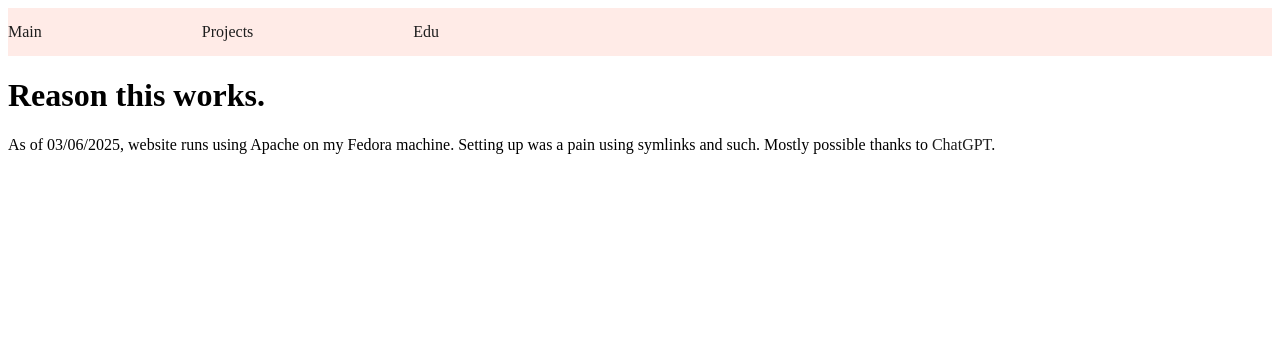
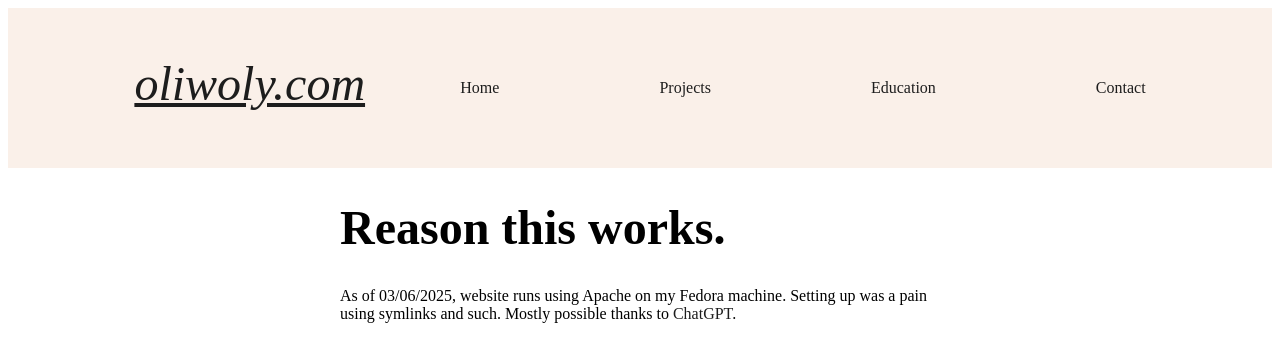
Before and after one commit to OliWoly/oliwolyws, a plain HTML site: page projects.html in a window 1280 px wide. Drawn offline with Linux system fonts and the light colour scheme; a web font is replaced by a local one.

Commit message:
First steps towards a functioning interactive navigation bar with movement
Working on introducing movement to the text in lign with the mvoement of the mouse. Similair to D2 menu screens

```diff
--- a/projects.html
+++ b/projects.html
@@ -6,26 +6,35 @@
     <link rel="stylesheet" href="styles.css" type="text/css"/>
 </head>
 <body>
+    <div class="header">
+        <div class="logoHeader">
+            <p> oliwoly.com </p>
+        </div>
         <!-- Navigation bar -->
         <nav>
             <div class="navigationBarSub">
-			<a href="index.html">Main</a>
+                <a href="index.html">Home</a>
             </div>
             <div class="navigationBarSub">
                 <a href="projects.html">Projects</a>
             </div>
             <div class="navigationBarSub">
-			<a href="education.html">Edu</a>
+                <a href="education.html">Education</a>
+            </div>
+            <div class="navigationBarSub">
+                <a href="contact.html">Contact</a>
             </div>
         </nav>
+    </div>
 
 
-
+    <main>
         <h1>Reason this works.</h1>
         <p>
             As of 03/06/2025, website runs using Apache on my Fedora machine. Setting up was a pain using symlinks and such.
             Mostly possible thanks to
             <a href="https://chatgpt.com/share/683f4765-bbb8-800b-be0b-e2f0a6fd8ae9">ChatGPT</a>.
         </p>
+    </main>
 </body>
 </html>
--- /dev/null
+++ b/script.js
@@ -0,0 +1 @@
+document.getElementById("homeNav").style.top = 3 + "em";
--- a/styles.css
+++ b/styles.css
@@ -5,10 +5,12 @@
 
 * {
     font-family: Proto;
+    background-color: var(--bgColour);
 }
 
 :root {
-    --bgColour: #FFEBE7;
+    --bgColour: #FFFFFF;
+    --bgColourHeader: #FAF0E9;
     --txtColour: #1D1D1D;
     --txtColourLink: #1D1D1D;
 }
@@ -33,6 +35,17 @@ a:active {
   color:var(--txtColourLink);
 }
 
+main {
+    max-width: 75ch;
+    margin: 0 auto;
+    padding: 0 1em;
+}
+
+h1 {
+    font-size: 3em;
+}
+
+
 
 
 .header {
@@ -43,7 +56,7 @@ a:active {
     width: auto;
     padding-right: 10%;
     padding-left: 10%;
-    background-color: var(--bgColour);
+    background-color: var(--bgColourHeader);
     color:var(--txtColour)
 }
 
@@ -51,6 +64,11 @@ a:active {
     font-size: 3em;
     font-style: italic;
     text-decoration: underline;
+    background-color: var(--bgColourHeader);
+}
+
+.logoHeader p {
+    background-color: var(--bgColourHeader);
 }
 
 nav {
@@ -62,7 +80,7 @@ nav {
     flex-direction: row;
     align-items: center;
 
-    background-color: var(--bgColour);
+    background-color: var(--bgColourHeader);
 }
 
 .navigationBarSub {
@@ -71,5 +89,20 @@ nav {
     text-align: center;
     align-items: center;
     justify-content: center;
-    background-color: var(--bgColour);
+    background-color: var(--bgColourHeader);
 }
+
+.navigationBarSub a {
+    background-color: var(--bgColourHeader);
+}
+
+.navGradient {
+    background-image: linear-gradient(180deg, var(--bgColourHeader), var(--bgColour));
+    width: 100%;
+    height: 2em;
+}
+
+#homeNav {
+    position:relative;
+    top:0em;
+}
```
Also changed, not shown: education.html (+10 -2 lines), index.html (+11 -6 lines), page2.html (+27 -3 lines). Lines whose indentation alone changed are shown as unchanged.
